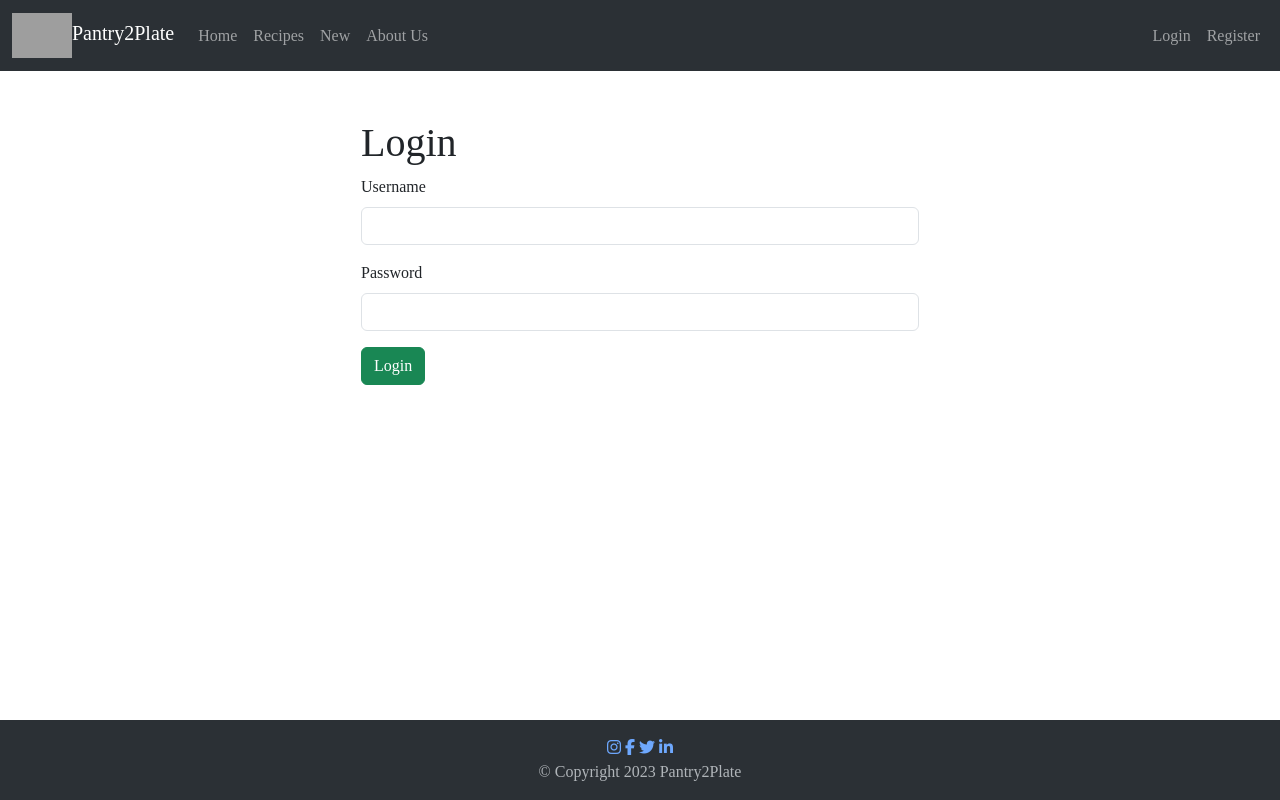
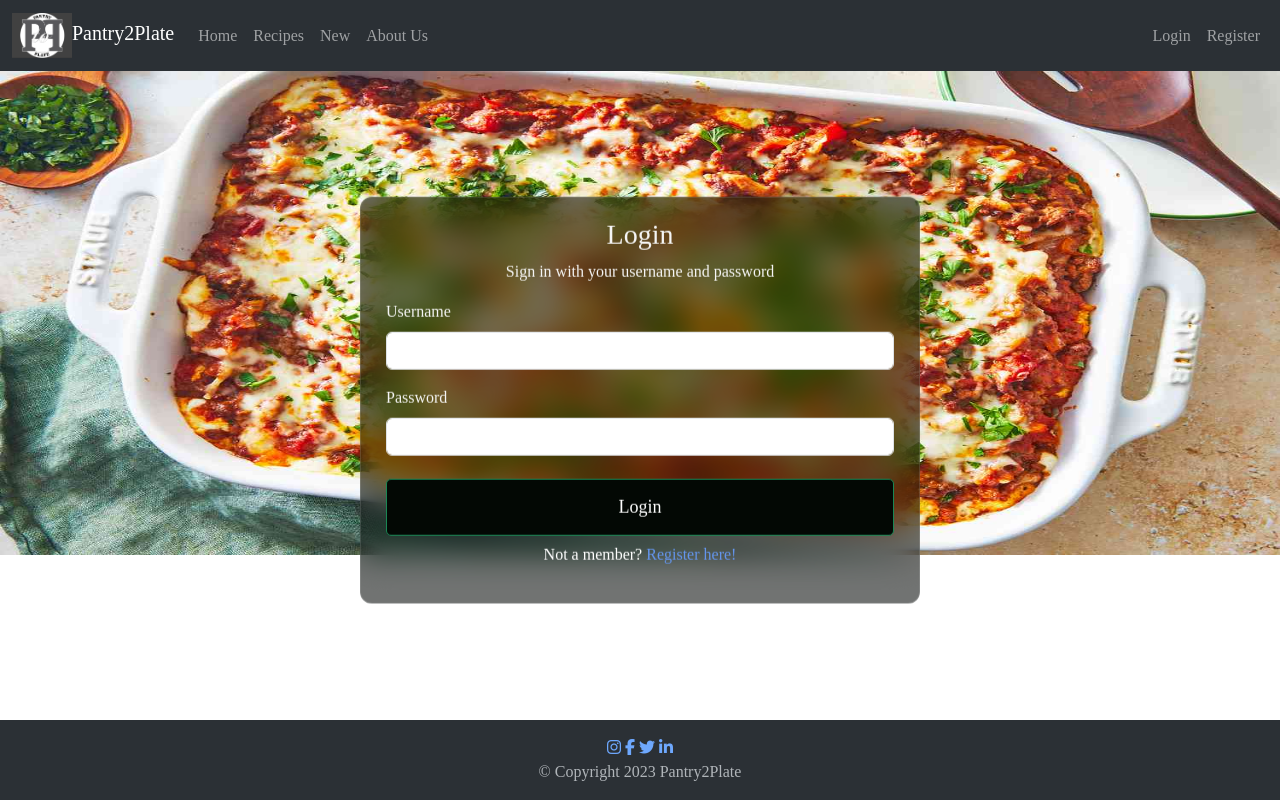
Before and after one commit to vikaskr-gupta/Pantry2Plate, a Node server app: page /login in a window 1280 px wide. Run offline with Node 20, Linux system fonts and the light colour scheme; some libraries are stand-ins or nearby versions; grey boxes are pictures that could not be loaded.

Commit message:
Adding boilerplate.css file and adding styles in login, register and home page

```diff
--- a/app.js
+++ b/app.js
@@ -17,6 +17,8 @@ const passport = require('passport');
 // Install passport-local
 const localStrategy = require('passport-local');
 const User = require('./models/user');
+
+
 
 //users folder --- for Register form
 const userRoutes = require('./routes/users');
@@ -47,6 +49,7 @@ app.set('views', path.join(__dirname, 'views'));
 app.use(express.urlencoded({extended: true}));
 app.use(methodOverride('_method'));
 app.use(express.static(path.join(__dirname, 'public')))
+app.use('/static', express.static(path.join(__dirname, 'public')))
 
 
 // express-session
@@ -98,6 +101,8 @@ app.get('/aboutUs', (req, res) => {
     res.render('aboutUs');
 })
 
+//Images
+app.use("/images", express.static('images'))
 
 //MORE ERRORS
 app.all('*', (req, res, next) => {
--- /dev/null
+++ b/public/stylesheets/boilerplate.css
@@ -0,0 +1,136 @@
+/* FONT FAMILY */
+* {
+    font-family: 'EB Garamond', serif;
+    font-family: 'Lora', serif;
+    font-family: 'Playfair Display', serif;
+}
+
+/* P2P LOGO IN NAVBAR */
+.logo {
+    height: 45px;
+    width: 60px;
+}
+
+/* ABOUT------------------------------------------------------------------- */
+/* ABOUT BACKGROUND IMAGE */
+.about_bg img {
+    z-index: -1;
+    position: absolute;
+    width: 100%;
+    height: 555px;
+    left: 0px;
+    top: 0px;
+}
+
+/* ABOUT TEXT */
+.about_para {
+    color: aliceblue;
+}
+
+/* LOGIN---------------------------------------------------------------------- */
+/* LOGIN BACKGROUND IMAGE */
+.login_bg img {
+    z-index: -1;
+    position: absolute;
+    width: 100%;
+    height: 555px;
+    left: 0px;
+    top: 0px;
+}
+
+.login_headings {
+    text-align: center;
+}
+
+.login_btn{
+    background-color: #030804;
+    color: white;
+    padding: 14px 20px;
+    border-radius: 5px;
+    margin: 7px 0;
+    width: 100%;
+    font-size: 18px;
+}
+
+.login_from {
+    position: absolute;
+    top: 50%;
+    left: 50%;
+    transform: translate(-50%, -50%);
+    width: 35rem;
+    margin: auto;
+    color: whitesmoke;
+    backdrop-filter: blur(16px) saturate(180%);
+    -webkit-backdrop-filter: blur(16px) saturate(180%);
+    background-color: rgba(11, 15, 13, 0.582);
+    border-radius: 12px;
+    border: 1px solid rgba(255, 255, 255, 0.125);
+    padding: 20px 25px;
+}
+
+.logins_register {
+    color: white;
+    text-align: center;
+}
+
+.logins_register a {
+    color: #6495ED;
+}
+
+.logins_register a:link {
+    text-decoration: none;
+}
+
+/* REGISTER---------------------------------------------------------------------- */
+/* REGISTER BACKGROUND IMAGE */
+.register_bg img {
+    z-index: -1;
+    position: absolute;
+    width: 100%;
+    height: 555px;
+    left: 0px;
+    top: 0px;
+}
+
+.register_headings {
+    text-align: center;
+}
+
+.register_btn{
+    background-color: #030804;
+    color: white;
+    padding: 14px 20px;
+    border-radius: 5px;
+    margin: 7px 0;
+    width: 100%;
+    font-size: 18px;
+}
+
+.register_from {
+    position: absolute;
+    top: 50%;
+    left: 50%;
+    transform: translate(-50%, -50%);
+    width: 35rem;
+    margin: auto;
+    color: whitesmoke;
+    backdrop-filter: blur(16px) saturate(180%);
+    -webkit-backdrop-filter: blur(16px) saturate(180%);
+    background-color: rgba(11, 15, 13, 0.582);
+    border-radius: 12px;
+    border: 1px solid rgba(255, 255, 255, 0.125);
+    padding: 20px 25px;
+}
+
+.registers_login {
+    color: white;
+    text-align: center;
+}
+
+.registers_login a {
+    color: #6495ED;
+}
+
+.registers_login a:link {
+    text-decoration: none;
+}
--- a/views/layouts/boilerplate.ejs
+++ b/views/layouts/boilerplate.ejs
@@ -5,21 +5,18 @@
     <meta charset="UTF-8">
     <meta name="viewport" content="width=device-width, initial-scale=1.0">
     <title>Pantry2Plate</title>
+
+    <!-- ICON -->
+    <link rel="icon" href="/images/logo.png">
     <link href="https://cdn.jsdelivr.net/npm/bootstrap@5.3.2/dist/css/bootstrap.min.css" rel="stylesheet"
         integrity="sha384-T3c6CoIi6uLrA9TneNEoa7RxnatzjcDSCmG1MXxSR1GAsXEV/Dwwykc2MPK8M2HN" crossorigin="anonymous">
+
     <!-- FONTAWESOME -->
     <script src="https://kit.fontawesome.com/f1d0426038.js" crossorigin="anonymous"></script>
-    <style>
-        * {
-            font-family: 'EB Garamond', serif;
-            font-family: 'Lora', serif;
-            font-family: 'Playfair Display', serif;
-         }
-        .logo{
-            height: 45px;
-            width: 60px;
-        }
-    </style>
+
+    <!-- BOILERPLATE CSS -->
+    <link href="/stylesheets/boilerplate.css" rel="stylesheet">
+
 </head>
 
 <body class="d-flex flex-column vh-100">
--- a/views/partials/navbar.ejs
+++ b/views/partials/navbar.ejs
@@ -1,7 +1,7 @@
 <nav class="navbar navbar-expand-lg sticky-top bg-body-tertiary" data-bs-theme="dark" >
     <div class="container-fluid">
         <a class="navbar-brand nav-link" href="/"><img class="logo"
-            src="https://images.crunchbase.com/image/upload/c_lpad,h_256,w_256,f_auto,q_auto:eco,dpr_1/n19fme3q3azicxg1vyhl"
+            src="/images/logo.png"
             alt="P2P">Pantry2Plate</a>
         <button class="navbar-toggler" type="button" data-bs-toggle="collapse" data-bs-target="#navbarNavAltMarkup"
             aria-controls="navbarNavAltMarkup" aria-expanded="false" aria-label="Toggle navigation">
--- a/views/users/login.ejs
+++ b/views/users/login.ejs
@@ -1,21 +1,33 @@
 <% layout('layouts/boilerplate') %>
+
+    <div class="login_bg">
+        <img src="/images/2.jpg" alt="">
+    </div>
     <div class="col-6 offset-3">
-    <h1>Login</h1>
-    <form action="/login" method="POST" class="validated-form" novalidate>
+        <form action="/login" method="POST" class="validated-form login_from" novalidate>
+
+            <div class="mainContainer_login">
+                <div class="login_headings">
+                    <h3>Login</h3>
+                    <p class="text">Sign in with your username and password</p>
+                </div>
+
                 <div class="mb-3">
                     <label class="form-label" for="username">Username</label>
                     <input class="form-control" type="text" id="username" name="username" required>
-            <!-- <div class="valid-feedback">
+                    <div class="valid-feedback">
                         Looks good!
-            </div> -->
+                    </div>
                 </div>
                 <div class="mb-3">
                     <label class="form-label" for="password">Password</label>
                     <input class="form-control" type="password" id="password" name="password" required>
-            <!-- <div class="valid-feedback">
+                    <div class="valid-feedback">
                         Looks good!
-            </div> -->
                     </div>
-        <button class="btn btn-success">Login</button>
+                </div>
+                <button class="btn btn-success login_btn">Login</button>
+                <p class="logins_register">Not a member? <a class="linkhover" href="/register">Register here!</a></p>
+            </div>
         </form>
     </div>
```
Also changed, not shown: views/aboutUs.ejs (+8 -7 lines), views/home.ejs (+19 -8 lines), views/recipes/index.ejs (+14 -5 lines), views/users/register.ejs (+20 -7 lines), public/images/2.jpg (added), public/images/3.jpeg (added), public/images/4.jpg (added), public/images/5.webp (added), public/images/6.png (added), public/images/7.webp (added), public/images/8.webp (added), public/images/9.avif (added), public/images/logo.png (added), 1 other file. Lines whose indentation alone changed are shown as unchanged.
